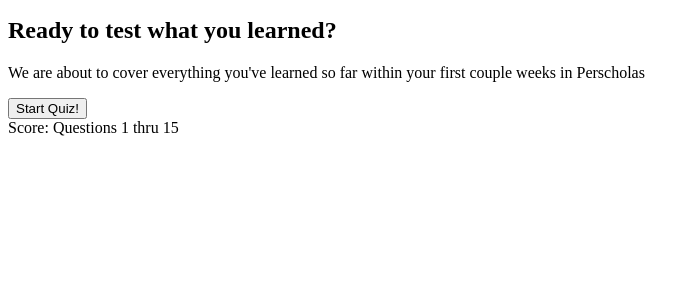
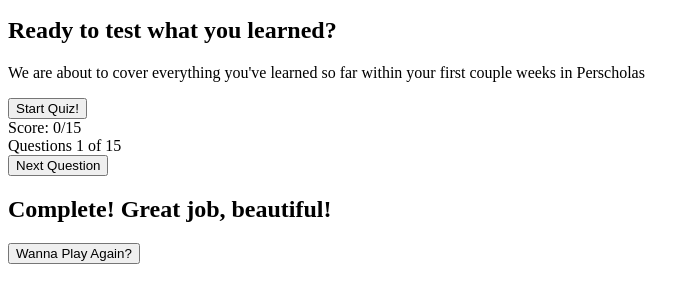
Before and after one commit to kaylaknight385/QuizApp, a plain HTML site: page index.html in a window 1280 px wide. Shown: the part 101-404 px from the top of the page, without its empty margins (0-700 px from the left). Drawn offline with Linux system fonts and the light colour scheme.

Commit message:
thats allllll im adding to this HTML

```diff
--- a/index.html
+++ b/index.html
@@ -22,14 +22,24 @@
 
         <div class="quiz-screen" id="quizScreen">
             <div class="score-tracker">
-                Score: <span id="questionCounter"> Questions 1 thru 15 </span>
+                Score: <span id="currentScore">0</span>/<span id="totalQuestions">15</span>
             </div>
             <div class="progress-bar">
                 <div class="progress-fill" id="progressFill"></div>
             </div>
-
+            <div class="question-counter" id="questionCounter"> Questions 1 of 15</div>
+            <div class="question" id="questionText"></div>
+            <div class="option" id="optionContainer"></div>
+            <div class="options" id="optionsContainer"></div>
+            <button class="btn next-btn" id="nextBtn" onclick="nextQuestion()">Next Question</button>
         </div>
 
+        <div class="results-screen" id="resultsScreen">
+            <h2>Complete! Great job, beautiful!</h2>
+            <div class="score-display" id="finalScore"></div>
+            <div class="score-message" id="scoreMessage"></div>
+            <button class="btn" onclick="restartQuiz()">Wanna Play Again?</button>
+        </div>
     </div>
 </body>
 </html>
```
